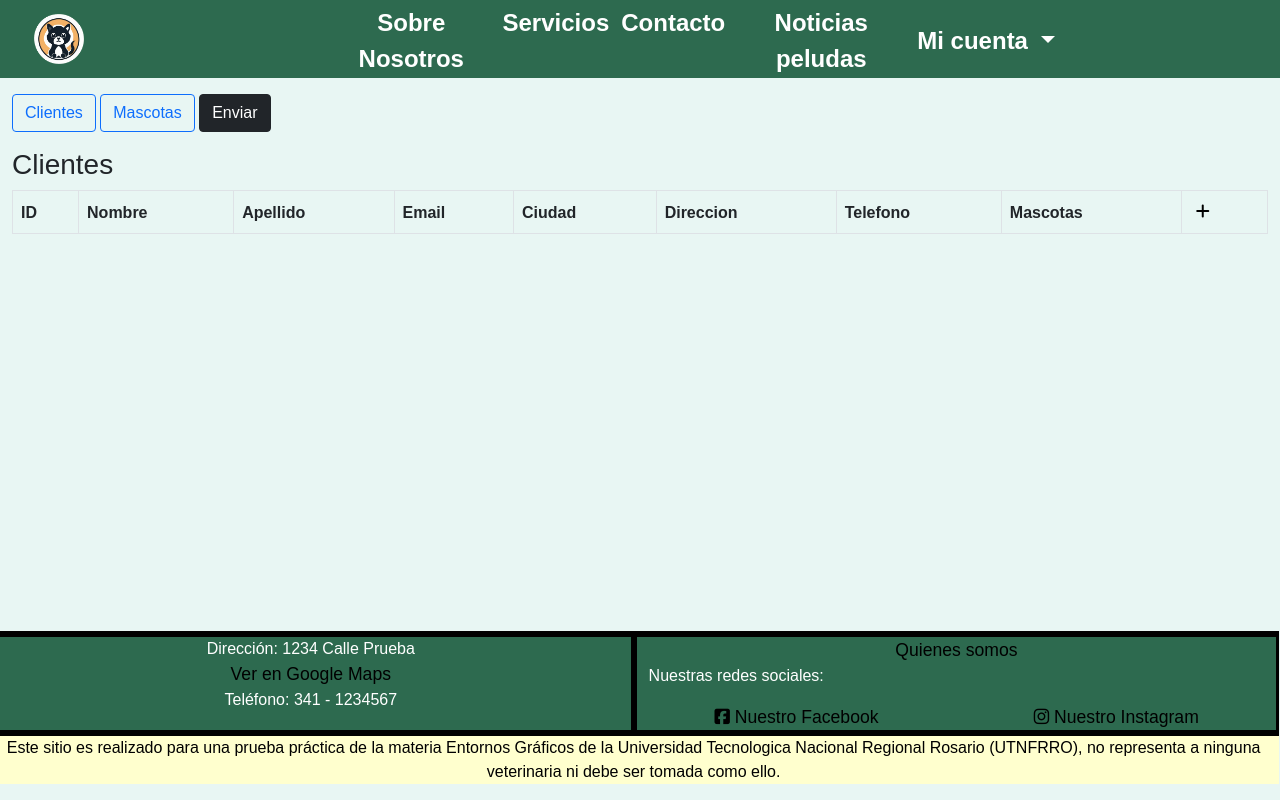
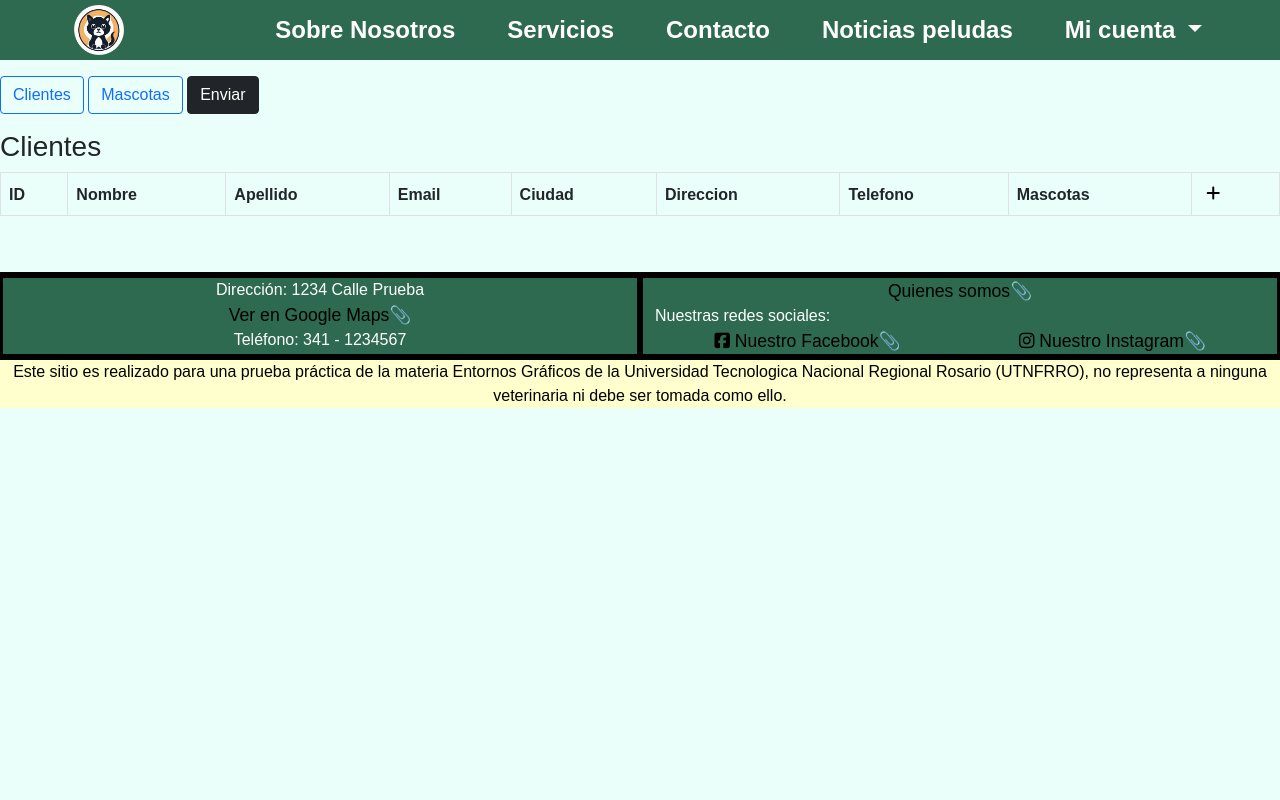
Before and after one commit to mateoregodesebes/Pagina-Veterinaria, a PHP site: page / in a window 1280 px wide. Run offline with PHP 8.4, Linux system fonts and the light colour scheme; the visitor is signed in with stand-in values (Sample User, id 1); data that the repository does not hold is empty; some libraries are stand-ins or nearby versions.

Commit message:
Improved navbar, footer and homepage display

```diff
--- a/public/css/homepage.css
+++ b/public/css/homepage.css
@@ -11,11 +11,8 @@
     font-family: var(--main-font);
 }
 
-.container-fluid {
-    height: 100%;
-}
-
 .icono {
+    box-sizing: border-box;
     background-color: var(--main-color);
     border-radius: 10%;
     padding: 10px;
--- a/public/css/navbar.css
+++ b/public/css/navbar.css
@@ -1,12 +1,34 @@
-.navb {
+header {
     background-color: var(--main-color);
+    box-sizing: border-box;
+    margin: 0;
+    padding: 0;
     display: flex;
-    justify-content: space-between;
+    justify-content: space-around;
     align-items: center;
 }
 
-.navbar-nav {
-    margin-right: 22%;
+nav {
+    box-sizing: border-box;
+    margin: 0 !important;
+    padding: 0 !important;
+}
+
+nav ul {
+    box-sizing: border-box;
+    margin: 0 !important;
+    padding: 0 !important;
+    display: flex;
+    align-items: center;
+    justify-content: space-between;
+    list-style: none;
+}
+
+li.nav-item {
+    box-sizing: border-box;
+    align-items: center;
+
+    padding: 0px 20px;
 }
 
 .warning {
@@ -18,6 +40,18 @@
     border: none;
     outline: none;
     background: none;
+
+    border-radius: 20%;
+
+    transition: 1s ease;
+}
+
+.logo:hover,
+.logo:focus {
+    background-color: #ffffff;
+    border-radius: 50%;
+
+    transition: 1s ease;
 }
 
 @media only screen and (max-width: 600px) {
@@ -31,18 +65,54 @@ button.nav-btn {
     height: 100%;
     color: var(--link-color);
     font-size: 1.5em;
-    border-radius: 5px;
     font-weight: 700;
+
+    border-radius: 10px;
+
     transition: 1s ease;
-    background-color: rgba(0, 0, 0, 0);
-    border-width: 0px;
 }
 
 button.nav-btn:hover,
-button.nav-btn:focus {
+button.nav-btn:focus,
+button.nav-btn:has(+ .dropdown-menu:hover) {
+    background-color: var(--link-color);
     color: var(--main-color);
-    background-color: var(--link-color);
+    border-radius: 20px;
+
     transition: 1s ease;
+}
+
+.dropdown-menu {
+    -webkit-transform: translate(-25%, 0);
+    -o-transform: translate(-25%, 0);
+    transform: translate(-25%, 0);
+}
+
+div.alert-success {
+    display: flex;
+    text-align: center;
+    padding: 5px 10px;
+    margin: 0px 20px;
+}
+
+.dropdown-divider + form .dropdown-item:hover {
+    background-color: rgb(255, 255, 131);
+    color: black;
+}
+
+.dropdown-item {
+    display: flex;
+    justify-content: center;
+    text-align: center;
+}
+
+.dropdown-item:hover {
+    background-color: var(--main-color);
+    color: var(--link-color);
+}
+
+.dropdown-divider {
+    border-top: 1px solid var(--link-color);
 }
 
 .form-group * {
@@ -64,6 +134,25 @@ button.nav-btn:focus {
 
 /* Footer CSS */
 
+footer {
+    margin: 5vh 0px 0px 0px;
+}
+
+footer * {
+    margin: 0px 0px 0px 0px;
+    padding: 0;
+}
+
+@media only screen and (max-width: 600px) {
+    footer {
+        width: 97.5%;
+    }
+}
+
+footer a::after {
+    content: '📎';
+}
+
 .footer-link {
     text-decoration: none;
 }
@@ -71,3 +160,23 @@ button.nav-btn:focus {
 .footer-link:hover {
     text-decoration: underline;
 }
+
+.footerblock {
+    border-inline: 0.3vw solid black;
+    border-block: 0.5vw solid black;
+    background-color: var(--main-color);
+    text-align: center;
+}
+
+.footerblock p {
+    font-family: var(--main-font);
+    color: var(--text-color);
+    text-decoration: none;
+    text-align: left;
+}
+
+.footerblock address {
+    font-family: var(--main-font);
+    color: var(--text-color);
+    text-decoration: none;
+}
--- a/public/css/veterinaria.css
+++ b/public/css/veterinaria.css
@@ -1,51 +1,36 @@
 :root {
-    --main-color: #2D6A4F;
+    --main-color: #2d6a4f;
     --text-color: white;
     --link-color: white;
-    --main-background: #E8F6F3;
+    --main-background: #eafffa;
     --table-color: #b070af;
     --main-font: 'Montserrat', sans-serif;
     --form-color: #8e1732;
 }
+
 * {
     font-family: var(--main-font);
+}
+
+div.container-fluid {
+    padding: 0;
+}
+
+button {
+    border: none;
+    outline: none;
+    background: none;
 }
 
 body {
     display: flex;
     flex-direction: column;
-    min-height: 100vh;
     background-color: var(--main-background);
 }
 
-footer {
-    margin-top: auto;
-    width: 99%;
-}
-@media only screen and (max-width: 600px) {
-    footer {
-        width: 97.5%;
-    }
-}
-
-.footerblock {
-    border-inline: 0.3vw solid black;
-    border-block: 0.5vw solid black;
-    background-color: var(--main-color);
-    text-align: center;
-}
-
-.footerblock p {
-    font-family: var(--main-font);
-    color: var(--text-color);
-    text-decoration: none;
-    text-align: left;
-}
-
-.footerblock address {
-    font-family: var(--main-font);
-    color: var(--text-color);
-    text-decoration: none;
+.row {
+    margin-right: 0 !important;
+    margin-left: 0px !important;
 }
 
 .row > p {
@@ -58,9 +43,8 @@ footer {
 
 a {
     font-family: var(--main-font);
-    color:#000000;
+    color: #000000;
     text-decoration: none;
     font-size: 1.1em;
     font-weight: 500;
-
 }
--- a/public/index.php
+++ b/public/index.php
@@ -54,9 +54,7 @@ session_start();
                 ?>
         </div>
     </main>
-    <footer>
         <?php require_once("../src/partials/footer.php"); ?>
-    </footer>
 </body>
 
 </html>
--- a/src/partials/footer.php
+++ b/src/partials/footer.php
@@ -1,12 +1,13 @@
+<footer>
     <div class="row">
-    <div class="col-6 footerblock">
+        <div class="col-md-6 col-sm-6 col-12 text-center footerblock">
             <address>
                 Dirección: 1234 Calle Prueba<br>
                 <a class="footer-link" href="https://www.google.com/maps">Ver en Google Maps</a><br>
                 Teléfono: 341 - 1234567
             </address>
         </div>
-    <div class="col-6 footerblock">
+        <div class="col-md-6 col-sm-6 col-12 text-center footerblock">
             <a class="footer-link" href="QuienesSomos.php">Quienes somos</a>
             <p>Nuestras redes sociales:</p>
             <div class="row">
@@ -25,3 +26,4 @@
         <p>Este sitio es realizado para una prueba práctica de la materia Entornos Gráficos de la Universidad Tecnologica
             Nacional Regional Rosario (UTNFRRO), no representa a ninguna veterinaria ni debe ser tomada como ello.</p>
     </div>
+</footer>
--- a/src/partials/navbar.php
+++ b/src/partials/navbar.php
@@ -39,18 +39,14 @@ $(document).ready(function(){
 </script>
 
 
-<div class="row">
-    <nav class="navb navbar-expand-sm">
-        <div class="col-1">
+<header>
     <form action="index.php" method="post">
             <button class="navbar-brand mx-3 logo" type="submit" name="LogoButton">
                 <img src="../assets/logo.png" width="50" height="50" alt="Logo">
             </button>
     </form>
-        </div>
-        <div class="col-2"></div>
-        <div class="col-9">
-            <ul class="navbar-nav mr-auto mt-1 d-flex justify-content-around">
+    <nav class="navbar navbar-expand-sm">
+            <ul class="navbar-nav">
                 <li class="nav-item">
                     <form action="index.php" method="post">
                         <button class="nav-btn" type="submit" name="about-us">
@@ -106,14 +102,15 @@ $(document).ready(function(){
                                     Perfil
                                 </button>
                             </form>
-                            <a class="dropdown-item" href="#">Mis Turnos</a>
-                            <div class="dropdown-item">
+                            <button type="submit" class="dropdown-item" name="profileButton">
+                                    Mis Turnos
+                                </button>
+                            <div class="dropdown-divider"></div>
                                 <form method="post">
                                     <button type="submit" class="dropdown-item register_button" name="logoutButton">
                                         Cerrar Sesión
                                     </button>
                                 </form>
-                            </div>
                         <?php
                         }
                         // ToDo: Make the remember me button work
@@ -166,6 +163,5 @@ $(document).ready(function(){
                 </div>
             </li>
         </ul>
-        </div>
     </nav>
-</div>
+                    </header>
```
Lines whose indentation alone changed are shown as unchanged.
